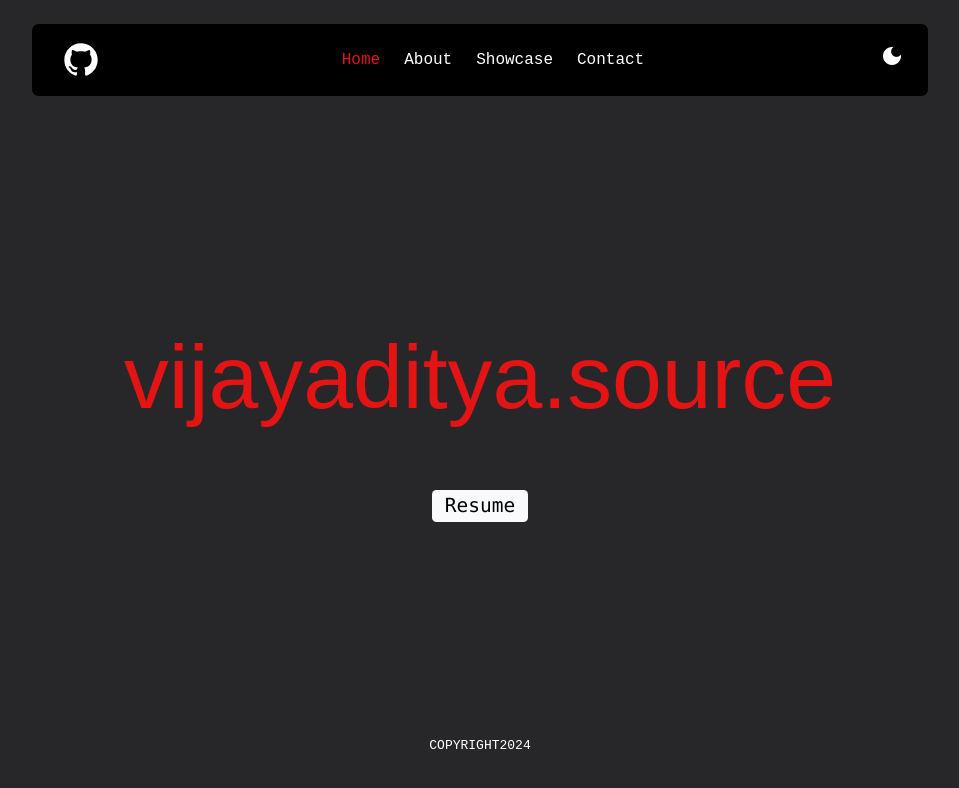
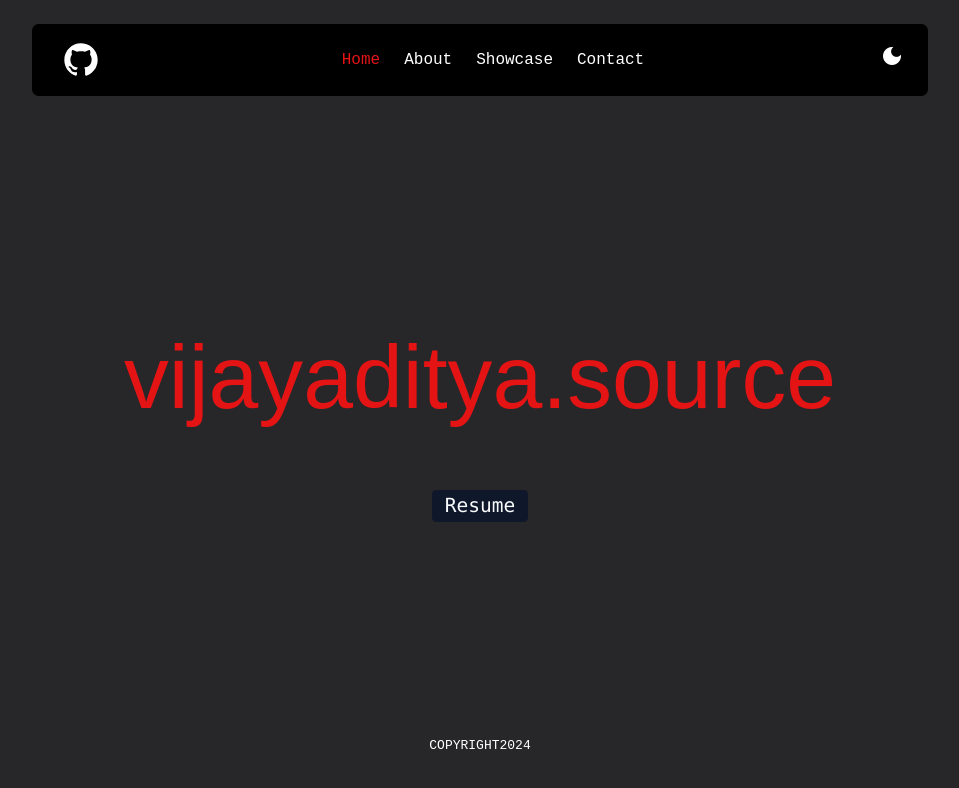
Before and after one commit to Vijayadityaraj-source/vijayaditya.source, a Next.js app: page / in a window 1280 px wide. Shown: the top 788 px of the page, without its empty margins (160-1119 px from the left). Built offline with nearby package versions, Linux system fonts and the light colour scheme; a web font is replaced by a local one.

Commit message:
Updated button color

```diff
--- a/src/app/globals.css
+++ b/src/app/globals.css
@@ -36,7 +36,7 @@
     }
 
     .dark {
-        --background: 0 0% 100%;
+        --background: 0 0% 0%;
         --foreground: 210 40% 98%;
 
         --card: 0 0% 0%;
@@ -46,7 +46,7 @@
         --popover-foreground: 210 40% 98%;
 
         --primary: 210 40% 98%;
-        --primary-foreground: 179 100% 0%;
+        --primary-foreground: 0 0% 0%;
 
         --secondary: 217.2 32.6% 17.5%;
         --secondary-foreground: 210 40% 98%;
--- a/src/app/layout.tsx
+++ b/src/app/layout.tsx
@@ -19,7 +19,7 @@ export default function RootLayout({
       <body>
         <ThemeProvider
           attribute="class"
-          defaultTheme="dark"
+          defaultTheme="light"
           enableSystem
           disableTransitionOnChange
         >
```
